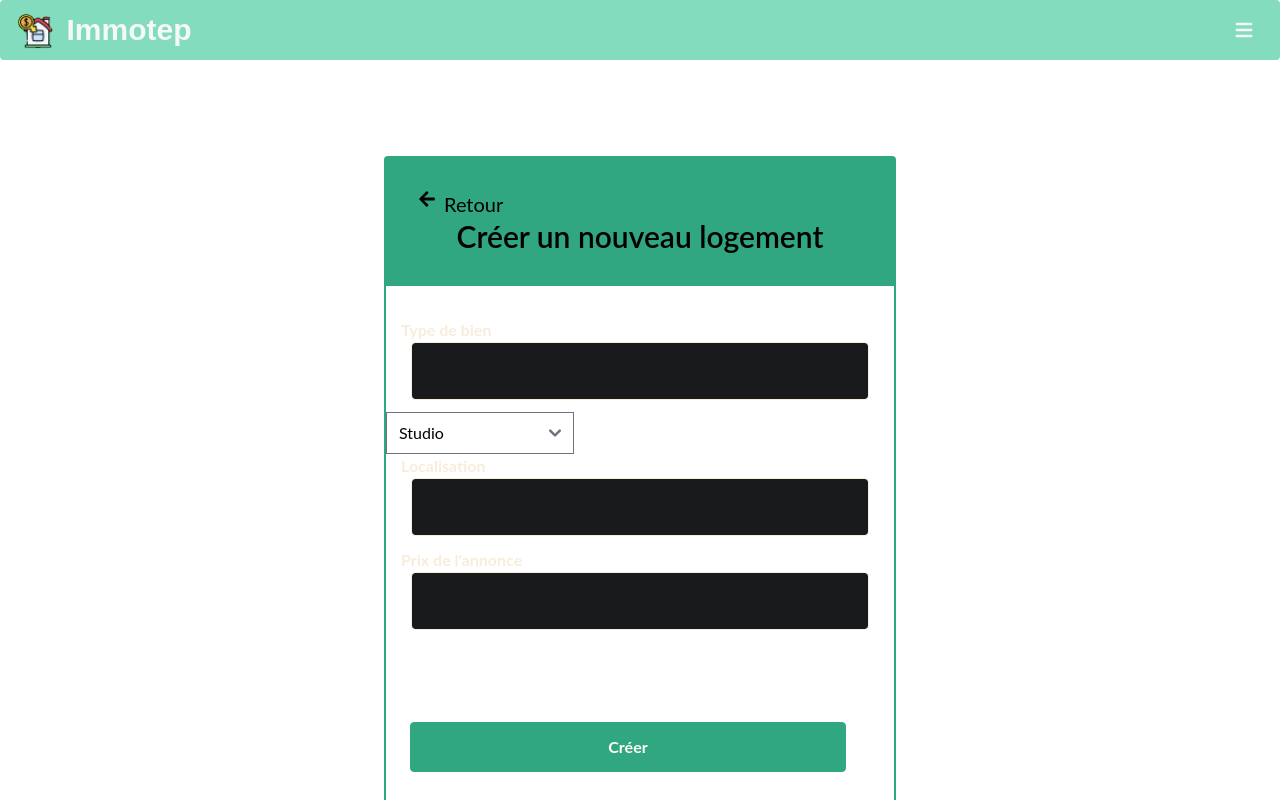
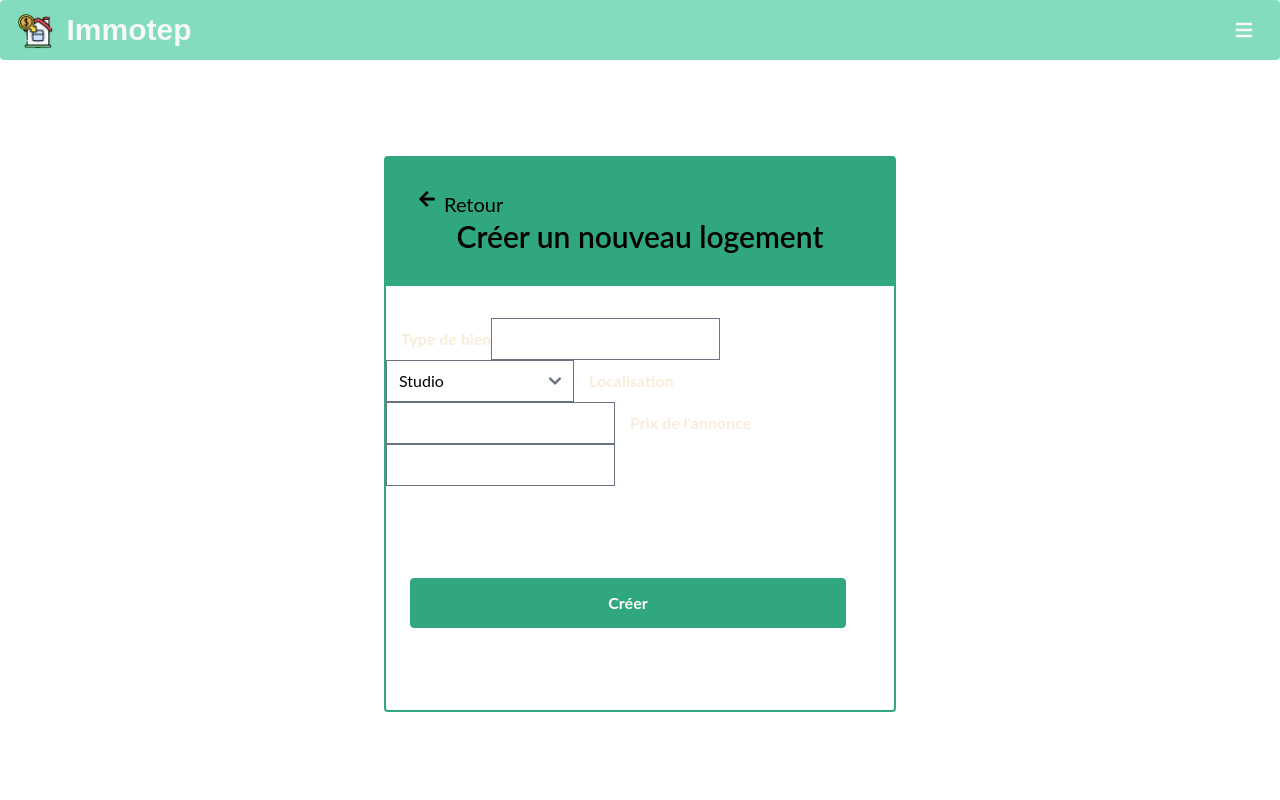
Before and after one commit to ophelie-gaudin/Immotep_front_react, a React (Create React App) app: page /projects/1/housings in a window 1280 px wide. Shown: the top 800 px of the page. Built offline with nearby package versions, Linux system fonts and the light colour scheme.

Commit message:
fix input for NewHousing

```diff
--- a/src/Pages/NewHousing/index.jsx
+++ b/src/Pages/NewHousing/index.jsx
@@ -1,7 +1,7 @@
 import React, { useState } from "react";
 import { useParams } from "react-router";
 import FormsCard from "../../Components/FormsCard";
-import Input from "../../Components/Main/Input";
+//import Input from "../../Components/Main/Input";
 
 const NewAd = () => {
   const [propertyCategory, setPropertyCategory] = useState("");
@@ -42,12 +42,14 @@ const NewAd = () => {
       <FormsCard title="Créer un nouveau logement ">
         <>
           <form onSubmit={handleSubmit}>
-            <Input
-              label="Type de bien"
+            <label>
+              Type de bien
+              <input
                 type="text"
                 name="property-category"
                 onChange={(e) => setPropertyCategory(e.target.value)}
               />
+            </label>
 
             <select name="hypothesis" id="hypothesis">
               <option value="volvo">Studio</option>
@@ -57,18 +59,22 @@ const NewAd = () => {
               <option value="audi">Audi</option>
             </select>
 
-            <Input
-              label="Localisation"
+            <label>
+              Localisation
+              <input
                 type="text"
                 name="localization"
                 onChange={(e) => setLocalization(e.target.value)}
               />
-            <Input
-              label="Prix de l'annonce"
+            </label>
+            <label>
+              Prix de l'annonce
+              <input
                 type="text"
                 name="adPrice"
                 onChange={(e) => setAdPrice(e.target.value)}
               />
+            </label>
             <div className="flex justify-end mb-8 mt-8 mr-6">
               <button className="orange-button forms-buttons" type="submit">
                 Créer
```
Lines whose indentation alone changed are shown as unchanged.
